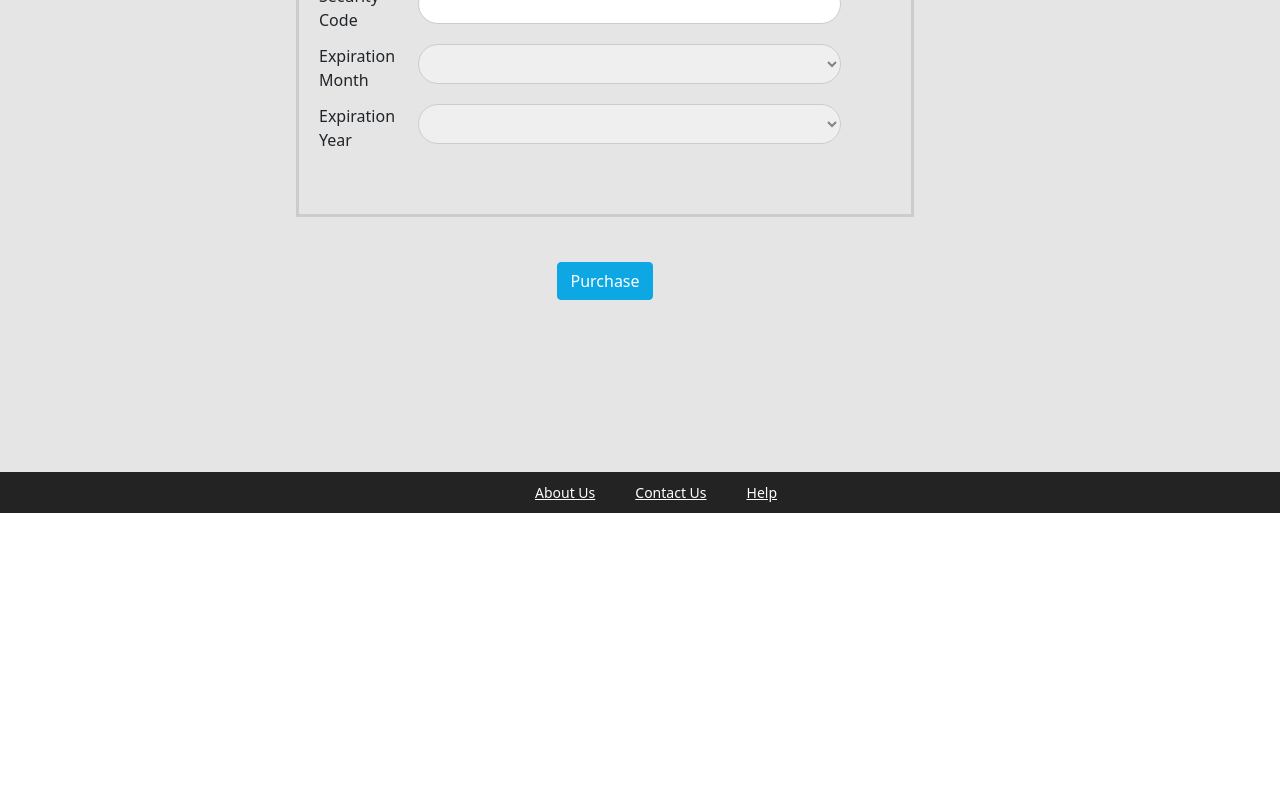
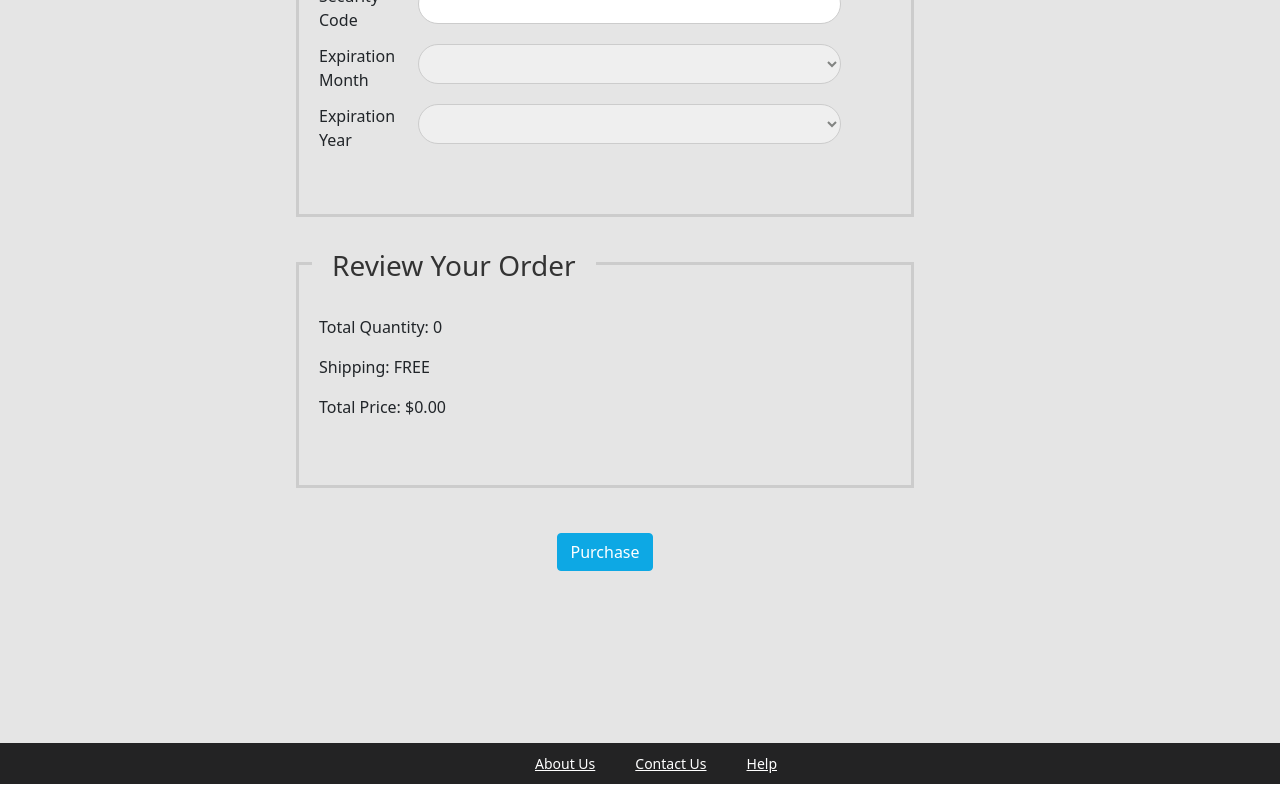
Before and after one commit to georgecosmin98/E-Commerce, an Angular app in the folder frontend/angular-ecommerce/: page /checkout in a window 1280 px wide. Shown: the part 1661-2461 px from the top of the page. Before the commit the page ends 2190 px from the top, so only its background shows below. Built offline with nearby package versions, Linux system fonts and the light colour scheme; no server answers.

Commit message:
Add Review Your Order section into Checkout Form Layout

```diff
--- a/frontend/angular-ecommerce/src/app/components/checkout/checkout.component.html
+++ b/frontend/angular-ecommerce/src/app/components/checkout/checkout.component.html
@@ -190,6 +190,15 @@
                         </div>
                     </div>
                 </div>
+
+                <!-- Order details -->
+                <div class="form-area">
+                    <h3>Review Your Order</h3>
+
+                    <p>Total Quantity: {{totalQuantity}}</p>
+                    <p>Shipping: FREE</p>
+                    <p>Total Price: {{totalPrice | currency:'USD'}}</p>
+                </div>
                 <!-- submit button -->
                 <div class="text-center">
                     <button type="submit" class="btn btn-info">Purchase</button>
--- a/frontend/angular-ecommerce/src/app/components/checkout/checkout.component.ts
+++ b/frontend/angular-ecommerce/src/app/components/checkout/checkout.component.ts
@@ -10,6 +10,9 @@
 
 
   checkoutFormGroup: FormGroup;
+
+  totalPrice: number = 0;
+  totalQuantity: number = 0;
 
   constructor(private formBuilder: FormBuilder) { }
 
```
